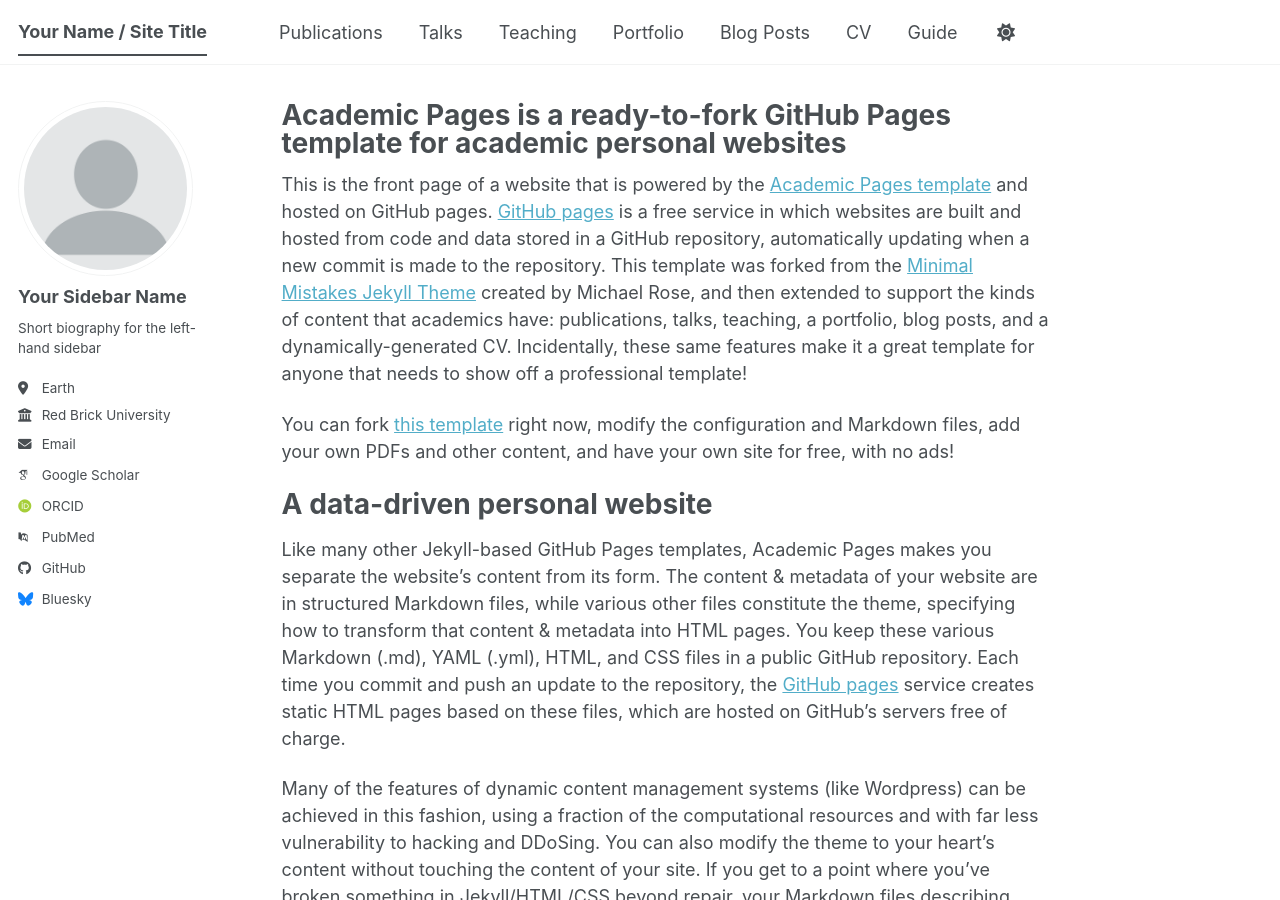
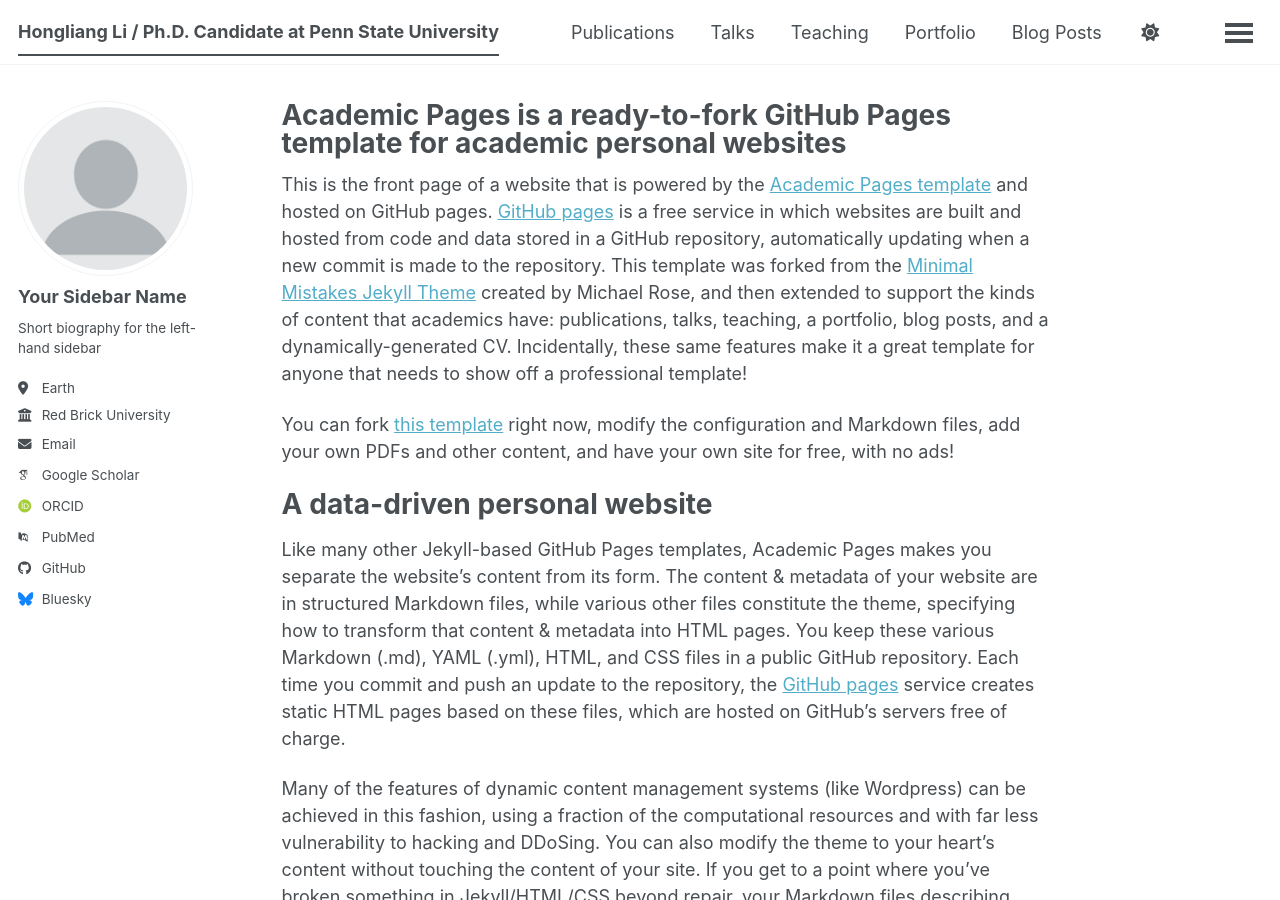
Before and after one commit to HongliangLiPSU/honglianglipsu.github.io, a Jekyll site: the page built from _pages/about.md, in a window 1280 px wide and 900 px high. Built offline with Jekyll 4.4.1, drawn with Linux system fonts in a browser that asks for light colours; some web fonts are replaced; a script bundle is joined from its source files by our own code; library files that are not in the unit come from our copies.

Commit message:
Update site title and description in config

```diff
--- a/_config.yml
+++ b/_config.yml
@@ -9,7 +9,7 @@
 # Basic Site Settings
 locale                   : "en-US"
 site_theme               : "default" # The available themes options are "default", "air", "sunrise", "mint", "dirt" and "contrast"
-title                    : "Your Name / Site Title"
+title                    : "Hongliang Li / Ph.D. Candidate at Penn State University"
 title_separator          : "-"
 name                     : &name "Your Name"
 description              : &description "Your Name's academic portfolio"   # Update this with a general description of your site, this is the default if not overridden by a page
```
